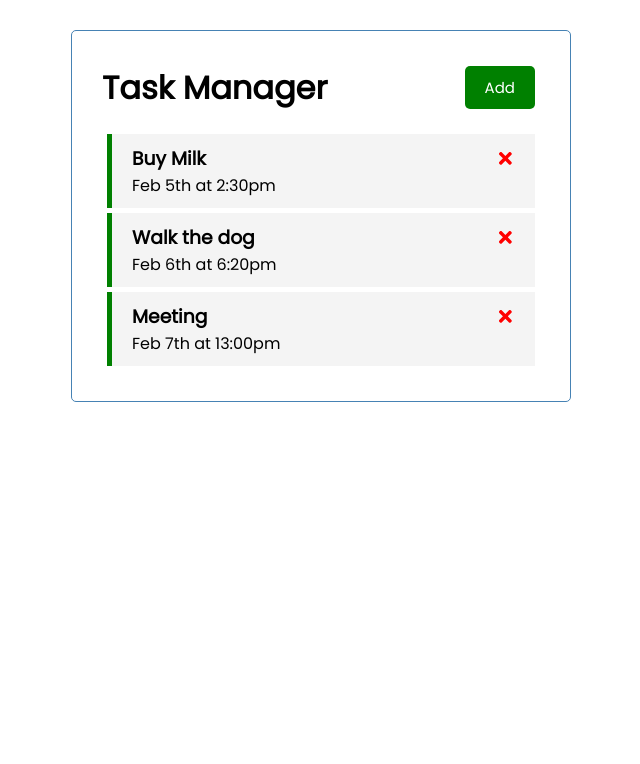
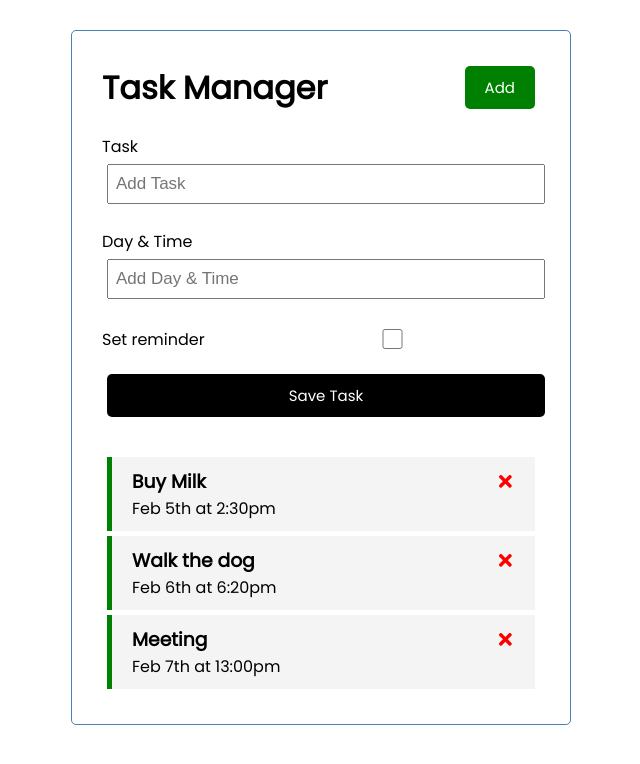
Before and after one commit to ofir-frd/Task-Manager-React-JS, a React (Create React App) app: page / in a window 1280 px wide. Shown: the top 764 px of the page, without its empty margins (319-959 px from the left). Built offline with nearby package versions, Linux system fonts and the light colour scheme.

Commit message:
AddTask component

```diff
--- a/src/App.js
+++ b/src/App.js
@@ -2,6 +2,7 @@ import {useState} from 'react'
 
 import Header from './components/Header'
 import Tasks from './components/Tasks'
+import AddTask from './components/AddTask'
 
 function App() {
     const [tasks, setTasks] = useState([
@@ -43,6 +44,7 @@ function App() {
   return (
     <div className="container">
       <Header />
+      <AddTask />
         {tasks.length > 0 ? (
             <Tasks tasks={tasks}
                    onDelete={deleteTask}
--- /dev/null
+++ b/src/components/AddTask.js
@@ -0,0 +1,22 @@
+const AddTask = () => {
+    return(
+        <form className={'add-form'}>
+            <div className={'form-control'}>
+                <label>Task</label>
+                <input type={'text'} placeholder={'Add Task'} />
+            </div>
+            <div className={'form-control'}>
+                <label>Day & Time</label>
+                <input type={'text'} placeholder={'Add Day & Time'} />
+            </div>
+            <div className={'form-control form-control-check'}>
+                <label>Set reminder</label>
+                <input type={'checkbox'} />
+            </div>
+
+            <input type='submit' value='Save Task' className={'btn btn-block'}/>
+        </form>
+    )
+}
+
+export default AddTask
```
